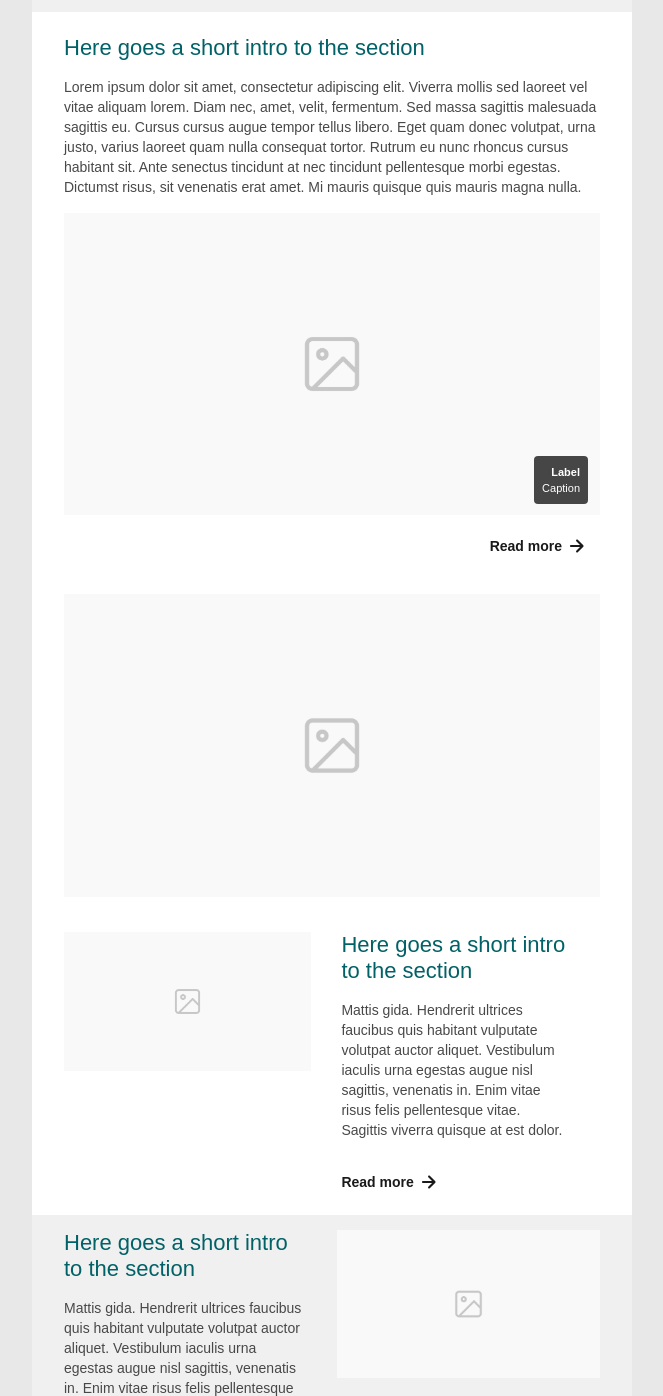
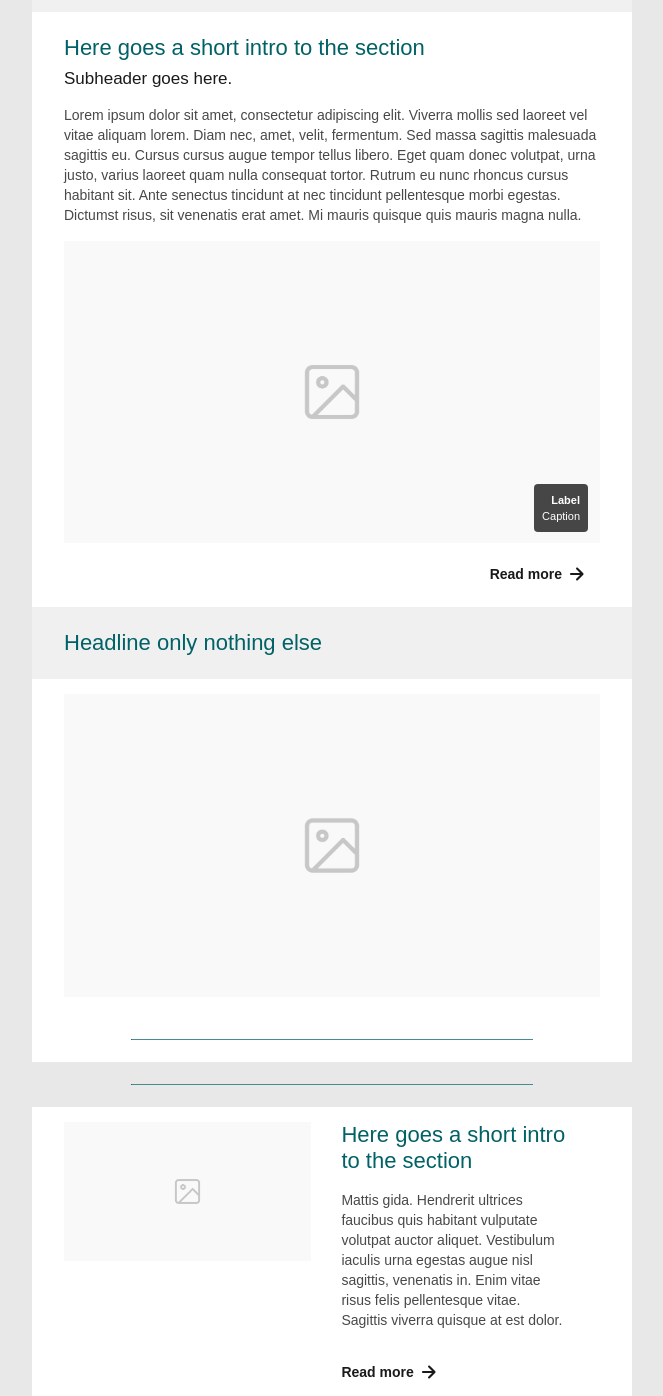
Before and after one commit to jason-augusto/jason-augusto.github.io, a plain HTML site: page mail-template/index.html in a window 1280 px wide. Shown: the part 819-2215 px from the top of the page, without its empty margins (308-971 px from the left). Drawn offline with Linux system fonts and the light colour scheme.

Commit message:
Add files via upload

```diff
--- a/mail-template/css/main.css
+++ b/mail-template/css/main.css
@@ -33,6 +33,11 @@ h2 {
   font-size: 22px;
   line-height: 26px;
   color: #006166;
+}
+
+h3 {
+  font-size: 17px;
+  font-weight: normal;
 }
 
 h5 {
--- a/mail-template/index.html
+++ b/mail-template/index.html
@@ -61,11 +61,11 @@
       </section>
     </article>
     <!-- EDITORIAL COMPONENT 1 END -->
-
-
+    <!-- EDITORIAL COMPONENT 1-2 START -->
     <article class="wrapper editorial-1-2 bg-white">
       <section class="content-container">
         <h2>Here goes a short intro to the section</h2>
+        <h3>Subheader goes here.</h3>
         <p>
           Lorem ipsum dolor sit amet, consectetur adipiscing elit. Viverra
           mollis sed laoreet vel vitae aliquam lorem. Diam nec, amet, velit,
@@ -88,16 +88,36 @@
         <a href="#" class="button color-dark-grey with-arrow">Read more <img src="static/img/arrow.svg" alt="arrow"></a>
       </section>
     </article>
-
-
-    <!-- EDITORIAL COMPONENT 2 START -->
-
+    <!-- EDITORIAL COMPONENT 1-2 END -->
+    <!-- EDITORIAL COMPONENT 1-3 START -->
+    <article class="wrapper editorial-1-3 bg-grey">
+      <section class="content-container">
+        <h2>Headline only nothing else</h2>
+      </section>
+    </article>
+    <!-- EDITORIAL COMPONENT 1-3 END -->
+    <!-- IMAGEONLY COMPONENT START -->
     <article class="wrapper full-width-image bg-white">
       <section class="image-container bg-white">
         <img class="image" src="static/img/placeholder.png" alt="describe what it contains" />
       </section>
     </article>
-
+    <!-- IMAGEONLY COMPONENT END -->
+    <!-- HRWHITE COMPONENT START -->
+    <article class="wrapper bg-white">
+      <section class="content-container">
+        <hr />
+      </section>
+    </article>
+    <!-- HRWHITE COMPONENT END -->
+    <!-- HRGRAY COMPONENT START -->
+    <article class="wrapper bg-gray">
+      <section class="content-container">
+        <hr />
+      </section>
+    </article>
+    <!-- HRGRAY COMPONENT END -->
+    <!-- EDITORIAL COMPONENT 2 START -->
     <article class="wrapper editorial-2 bg-white">
       <section class="image-container">
         <img class="image" src="static/img/placeholder.png" alt="describe what it contains" />
@@ -140,6 +160,18 @@
         sagittis, venenatis in. Enim vitae risus felis pellentesque vitae.
         Sagittis viverra quisque at est dolor.
       </p>
+      <a class="button button-cta-1" href="#">Read more</a>
+    </article>
+    <!-- EDITORIAL COMPONENT 3 END -->
+    <!-- EDITORIAL COMPONENT 3-1 START -->
+    <article class="wrapper editorial-3 bg-white">
+      <h2>Here goes a short intro to the section</h2>
+      <p>
+        Mattis gida. Hendrerit ultrices faucibus quis habitant vulputate
+        volutpat auctor aliquet. Vestibulum iaculis urna egestas augue nisl
+        sagittis, venenatis in. Enim vitae risus felis pellentesque vitae.
+        Sagittis viverra quisque at est dolor.
+      </p>
       <ul>
         <li>One</li>
         <li>Two</li>
@@ -154,7 +186,7 @@
       </ol>
       <a class="button button-cta-1" href="#">Read more</a>
     </article>
-    <!-- EDITORIAL COMPONENT 2 END -->
+    <!-- EDITORIAL COMPONENT 3-1 END -->
 
     <!-- CARD COMPONENT 1 START -->
     <section class="wrapper card-section-1 bg-grey">
```
